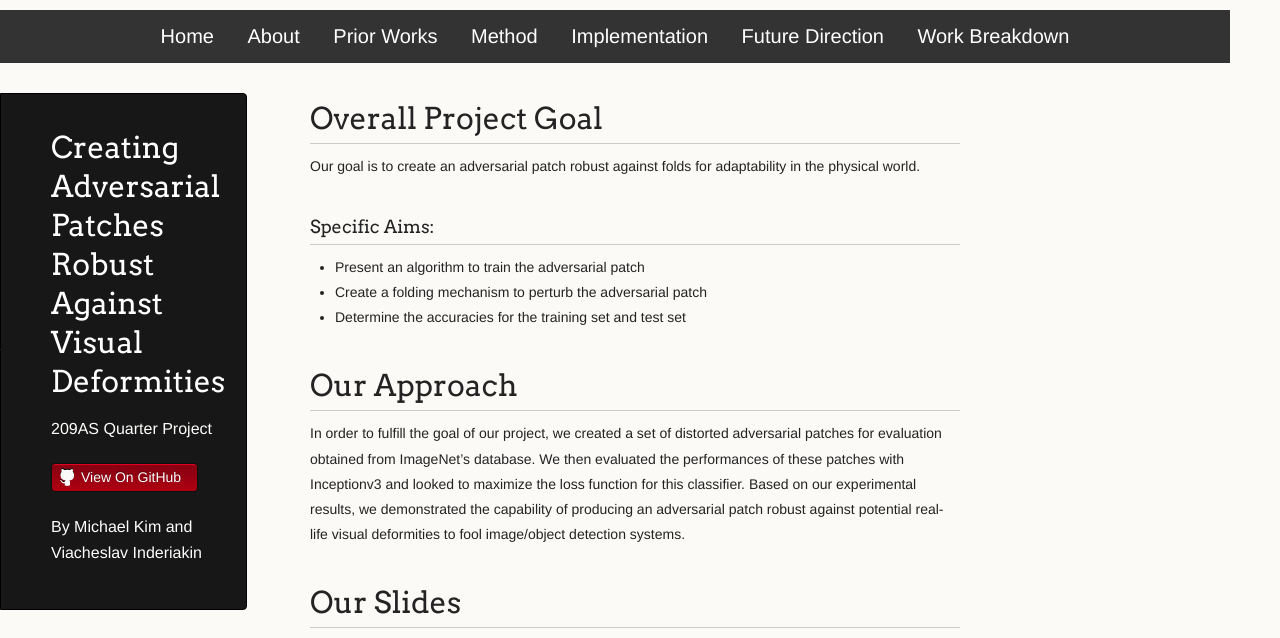
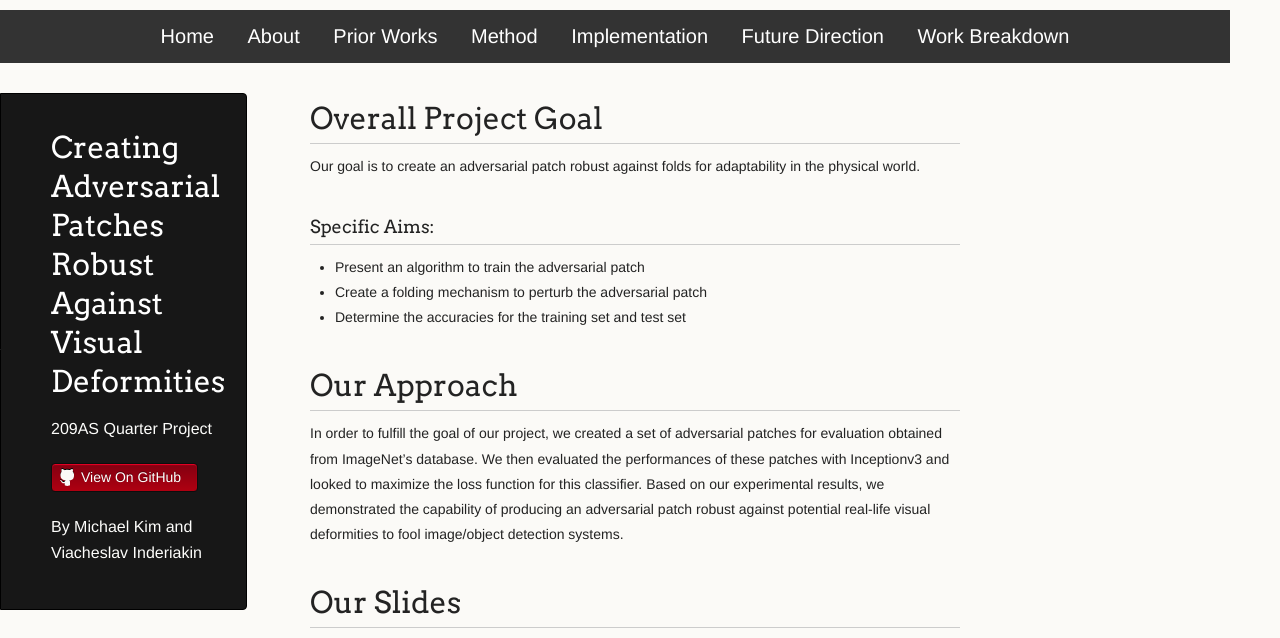
Before and after one commit to SlavaInder/209AS_Adversarial_Patch, a Jekyll site: the page built from docs/index.md, in a window 1280 px wide and 1357 px high. Shown: the top 638 px of the window. Built offline with Jekyll 4.4.1, drawn with Linux system fonts in a browser that asks for light colours; our own code applies the rules of GitHub Pages for plain Markdown files; grey boxes are pictures that could not be loaded.

Commit message:
Update index.md

```diff
--- a/docs/index.md
+++ b/docs/index.md
@@ -13,11 +13,9 @@ Our goal is to create an adversarial patch robust against folds for adaptability
 
 
 # Our Approach
-In order to fulfill the goal of our project, we created a set of distorted adversarial patches for evaluation obtained from ImageNet's database. We then evaluated the performances of these patches with Inceptionv3 and looked to maximize the loss function for this classifier. Based on our experimental results, we demonstrated the capability of producing an adversarial patch robust against potential real-life visual deformities to fool image/object detection systems.
+In order to fulfill the goal of our project, we created a set of adversarial patches for evaluation obtained from ImageNet's database. We then evaluated the performances of these patches with Inceptionv3 and looked to maximize the loss function for this classifier. Based on our experimental results, we demonstrated the capability of producing an adversarial patch robust against potential real-life visual deformities to fool image/object detection systems.
 
 # Our Slides
 
 <html><center>
 <iframe src="https://docs.google.com/presentation/d/e/2PACX-1vSpfvTujFFzwJJI-fgL5szJMxGICSGExFrnamw1toci1JUk99jaGR1f9FXAQnioMjuvIUb7TINthviH/embed?start=false&loop=false&delayms=5000" frameborder="0" width="960" height="569" allowfullscreen="true" mozallowfullscreen="true" webkitallowfullscreen="true"></iframe></center></html>
-
-# Presentation
```
